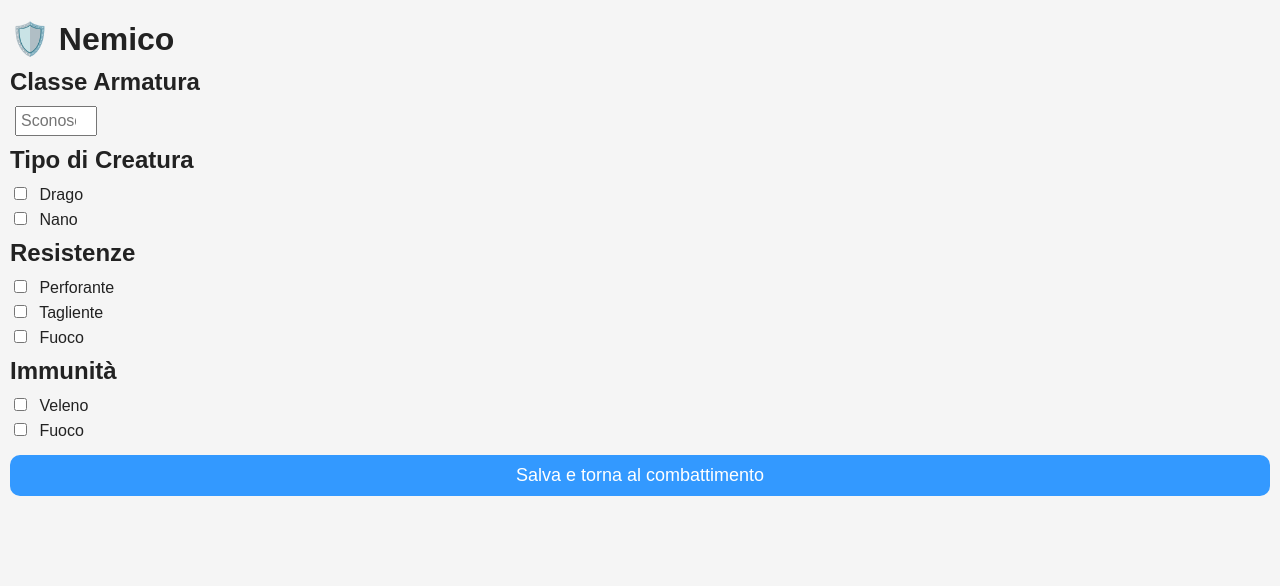
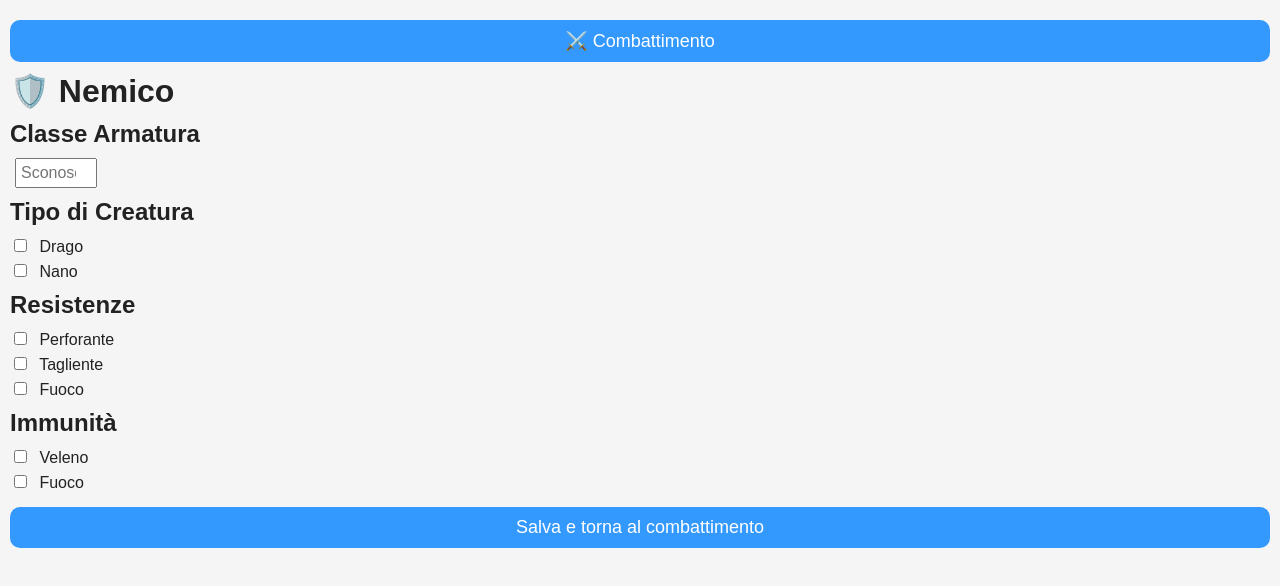
Before and after one commit to 7t9yq55yy4-design/dnd-combat-tracker, a plain HTML site: page nemico.html in a window 1280 px wide. Drawn offline with Linux system fonts and the light colour scheme.

Commit message:
Update nemico.html

```diff
--- a/nemico.html
+++ b/nemico.html
@@ -22,6 +22,9 @@
 
 <body>
 
+<button onclick="window.location.href='index.html'">
+  ⚔️ Combattimento
+</button>
 <h1>🛡️ Nemico</h1>
 
 <h2>Classe Armatura</h2>
```
